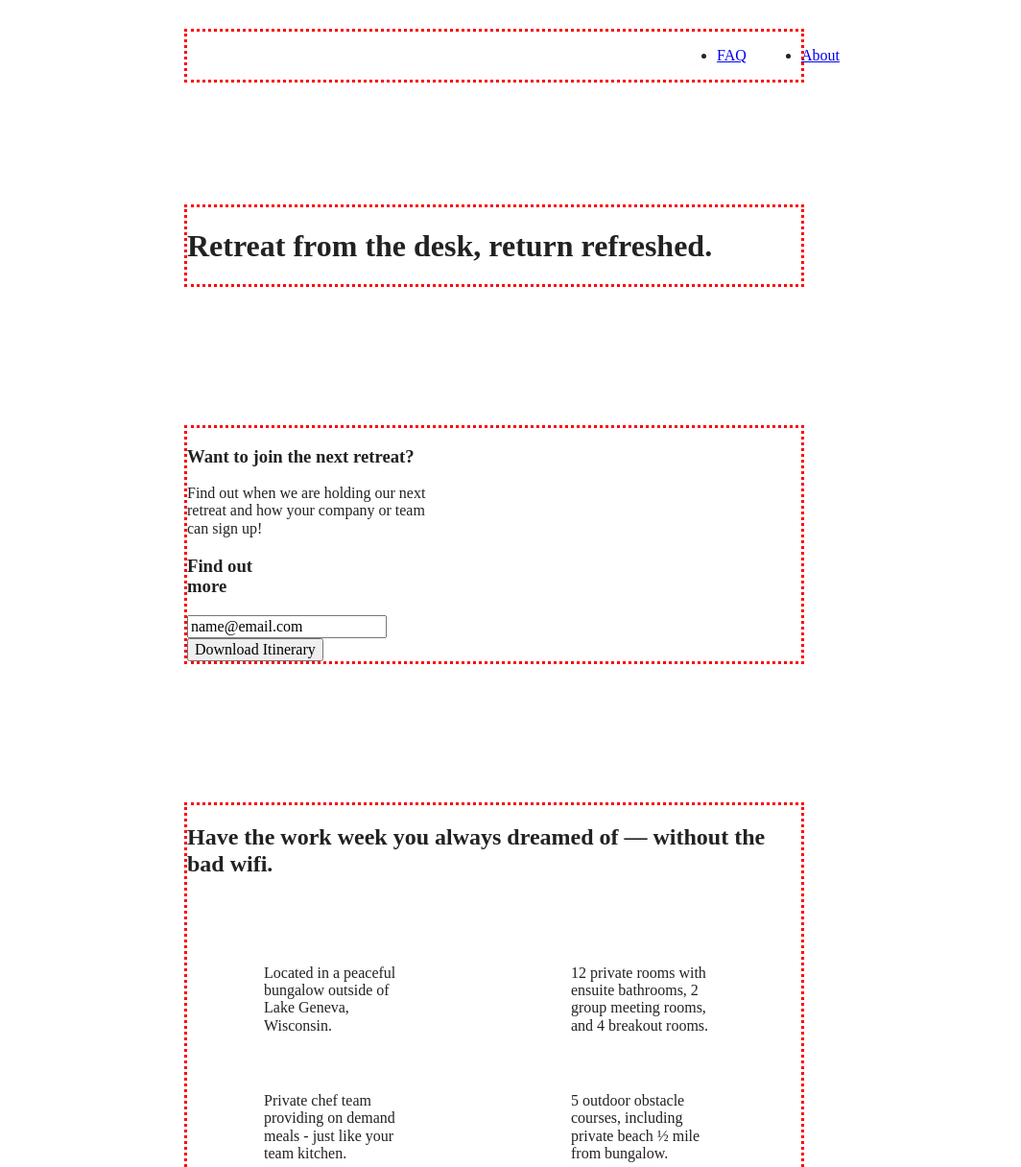
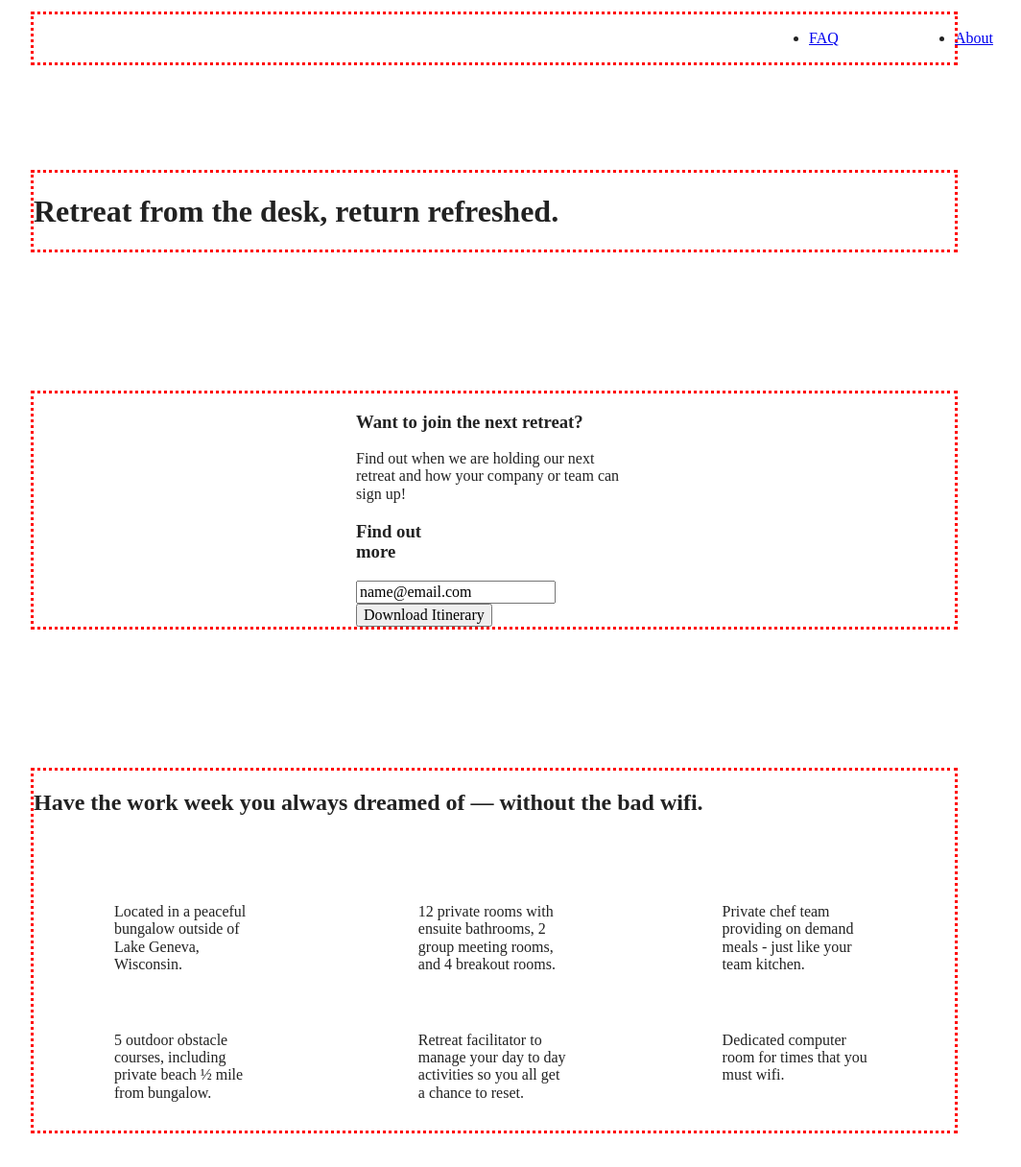
Before and after one commit to AirelleM/unplugged, a website built with Parcel: page index.html in a window 1280 px wide. Shown: the top 1216 px of the page at 96% size, without its empty margins (125-1189 px from the left). Built offline with nearby package versions, Linux system fonts and the light colour scheme.

Commit message:
Adding desktop styles

```diff
--- a/css/main.css
+++ b/css/main.css
@@ -426,7 +426,62 @@ aside {
 
 @media only screen and (min-width: 1200px) {
 /*Desktop Styles*/
+header {
+  padding: 15px;
+
 }
+
+.content-wrapper {
+   max-width: 960px;
+}
+
+/* Hero */
+.hero-area h1 {
+  width:  80%;
+
+}
+
+/* Aside */
+aside .content-wrapper {
+  justify-content:space-around
+}
+
+aside .content-wrapper .form-description,
+aside .content-wrapper .form {
+  width:30%;
+}
+
+/* Features */
+.features h2 {
+  width: 90%;
+}
+
+.features article {
+  flex-basis: 33%;
+}
+
+/* Reviews */
+.reviews article div {
+  width: 42%;
+}
+
+/* ==========================================================================
+About Page
+========================================================================== */
+.mission h2,
+.contact-section .content-wrapper h2 {
+  width: 95%;
+}
+
+/* ==========================================================================
+FAQ Page
+========================================================================== */
+.faq h2 {
+  width: 100%;
+}
+
+}
+
 
 
 
```
